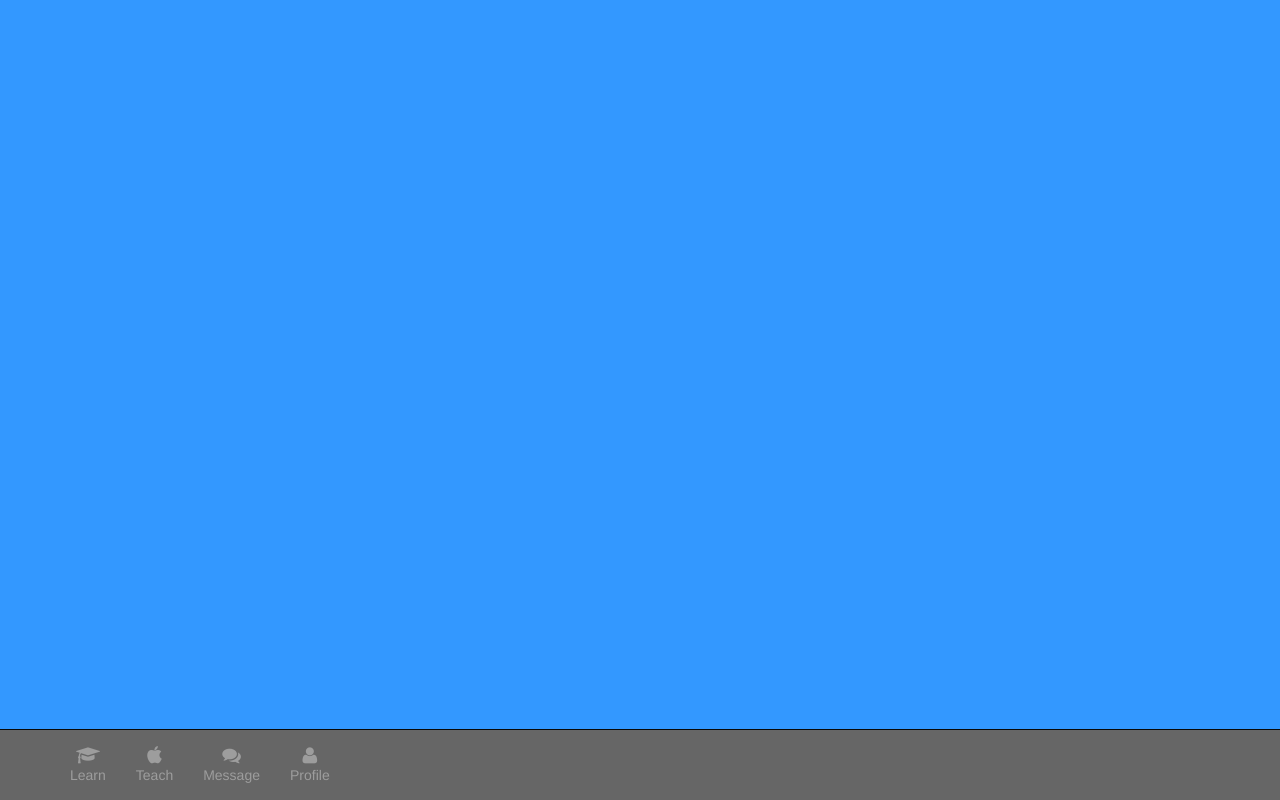
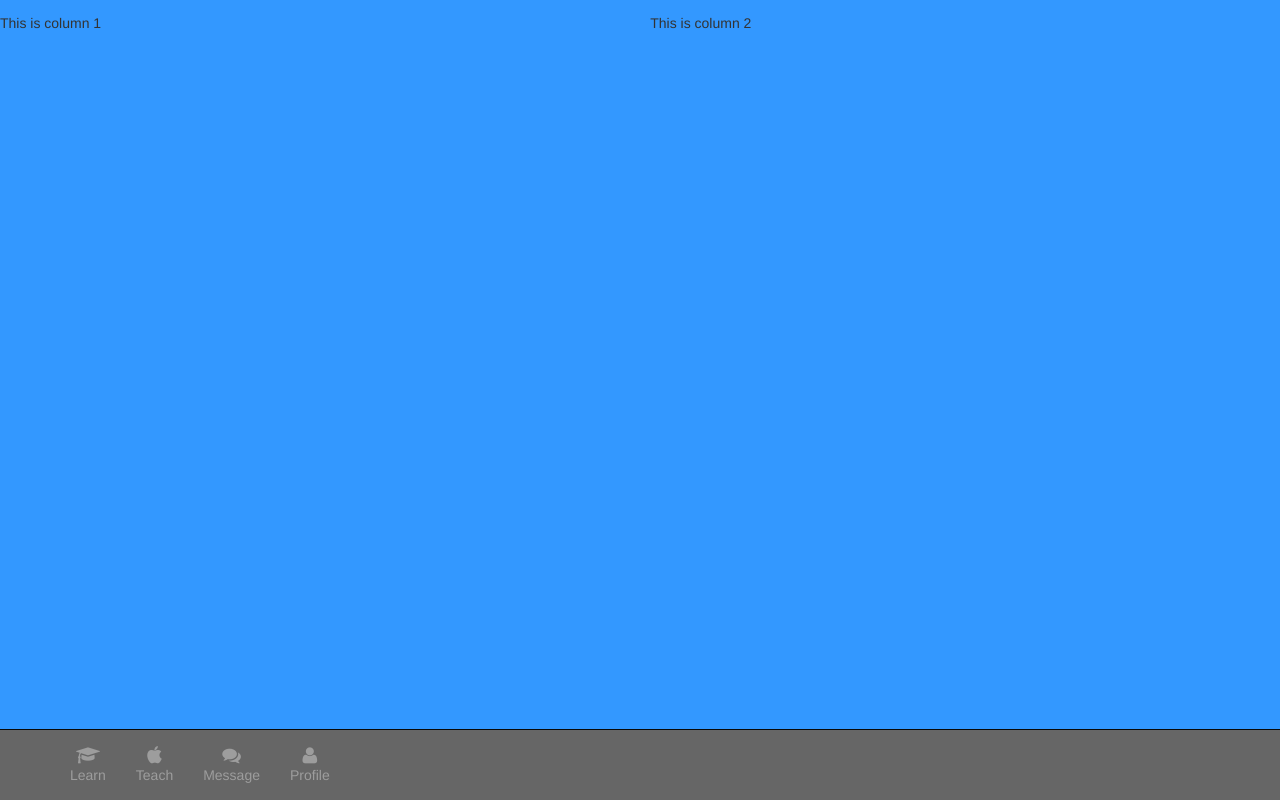
Before and after one commit to sqrider/yap-1, a plain HTML site: page index.html in a window 1280 px wide. Drawn offline with Linux system fonts and the light colour scheme; a web font is replaced by a local one.

Commit message:
Added 2 columns

```diff
--- a/css/yap.css
+++ b/css/yap.css
@@ -14,3 +14,43 @@
 body{
     background-color:#3398ff;
 }
+
+/*  SECTIONS  */
+.section {
+    clear: both;
+    padding: 0px;
+    margin: 0px;
+}
+
+/*  COLUMN SETUP  */
+.col {
+    display: block;
+    float:left;
+    margin: 1% 0 1% 1.6%;
+}
+.col:first-child { margin-left: 0; }
+
+/*  GROUPING  */
+.group:before,
+.group:after { content:""; display:table; }
+.group:after { clear:both;}
+.group { zoom:1; /* For IE 6/7 */ }
+/*  GRID OF TWO  */
+.span_2_of_2 {
+    width: 100%;
+}
+.span_1_of_2 {
+    width: 49.2%;
+}
+
+/*  GO FULL WIDTH AT LESS THAN 480 PIXELS */
+
+@media only screen and (max-width: 480px) {
+    .col {
+        margin: 1% 0 1% 0%;
+    }
+}
+
+@media only screen and (max-width: 480px) {
+    .span_2_of_2, .span_1_of_2 { width: 100%; }
+}
--- a/index.html
+++ b/index.html
@@ -34,6 +34,15 @@
 </head>
 
 <body>
+
+    <div class="section group">
+        <div class="col span_1_of_2">
+        This is column 1
+        </div>
+        <div class="col span_1_of_2">
+        This is column 2
+        </div>
+    </div>
 
     <footer>
         <div class="navbar navbar-inverse navbar-fixed-bottom nav" id="footer">
```
